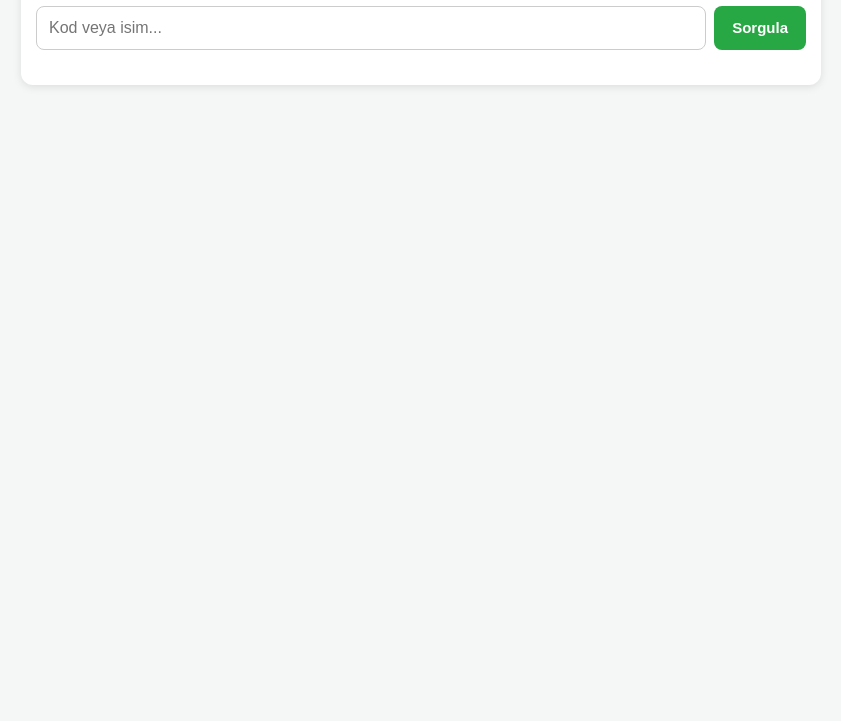
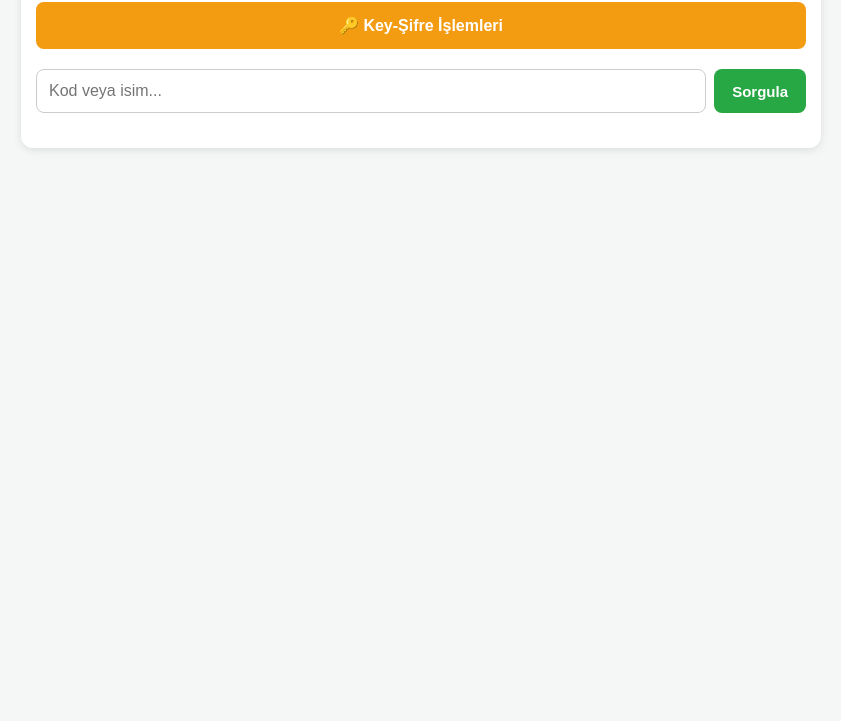
Before and after one commit to samsun123197/amasya, a plain HTML site: page index.html in a window 1280 px wide. Shown: the part 79-800 px from the top of the page, without its empty margins (219-1060 px from the left). Drawn offline with nearby package versions, Linux system fonts and the light colour scheme; no server answers.

Commit message:
Enhance customer portal with key-password button
Added a top action button for key-password operations and improved the layout of the customer information portal.

```diff
--- a/index.html
+++ b/index.html
@@ -22,7 +22,24 @@
             box-shadow: 0 2px 8px rgba(0,0,0,0.1);
         }
 
-        h2 { color: #007bff; text-align: center; font-size: 1.4rem; margin-top: 10px; }
+        h2 { color: #007bff; text-align: center; font-size: 1.4rem; margin-top: 10px; margin-bottom: 15px; }
+
+        /* En Üstteki Şifre Butonu Alanı */
+        .top-action-area { margin-bottom: 20px; }
+        .key-btn-top {
+            display: block;
+            width: 100%;
+            padding: 14px;
+            background-color: #f39c12;
+            color: white;
+            text-align: center;
+            text-decoration: none;
+            font-weight: bold;
+            border-radius: 8px;
+            font-size: 16px;
+            border: none;
+            cursor: pointer;
+        }
 
         .search-area { display: flex; flex-direction: row; gap: 8px; margin-bottom: 20px; }
         input[type="text"] { flex: 1; padding: 12px; border: 1px solid #ccc; border-radius: 8px; font-size: 16px; outline: none; }
@@ -55,7 +72,6 @@
         .excel-bg { background-color: #217346; }
         .pdf-bg { background-color: #d32f2f; }
         .detay-bg { background-color: #007bff; width: 100%; display: block; margin-bottom: 5px; }
-        .key-bg { background-color: #f39c12; color: white; } /* Turuncu renk şifre butonu için */
 
         #haritaAlani { height: 300px; margin-top: 20px; border: 1px solid #007bff; border-radius: 8px; display: none; }
 
@@ -73,6 +89,13 @@
 
 <div class="main-container">
     <h2>Müşteri Bilgi Portalı</h2>
+
+    <!-- Sayfa Başındaki Şifre Butonu -->
+    <div class="top-action-area">
+        <button class="key-btn-top" onclick="window.open('https://samsun123197.github.io/harf-donusturucu/', '_blank')">
+            🔑 Key-Şifre İşlemleri
+        </button>
+    </div>
 
     <div class="search-area">
         <input type="text" id="searchInput" placeholder="Kod veya isim..." onkeypress="if(event.keyCode == 13) sorgula()">
@@ -148,15 +171,6 @@
                 </tr>
 
                 <tr>
-                    <th>Key-Şifre İşlemi</th>
-                    <td>
-                        <button class="action-btn key-bg" onclick="window.open('https://samsun123197.github.io/harf-donusturucu/', '_blank')">
-                            🔑 Şifre Al
-                        </button>
-                    </td>
-                </tr>
-
-                <tr>
                     <th>Satış Analizi</th>
                     <td>
                         <button class="action-btn detay-bg" onclick="openDetail('${mKodu}')">Analiz Raporu Aç</button>
```
